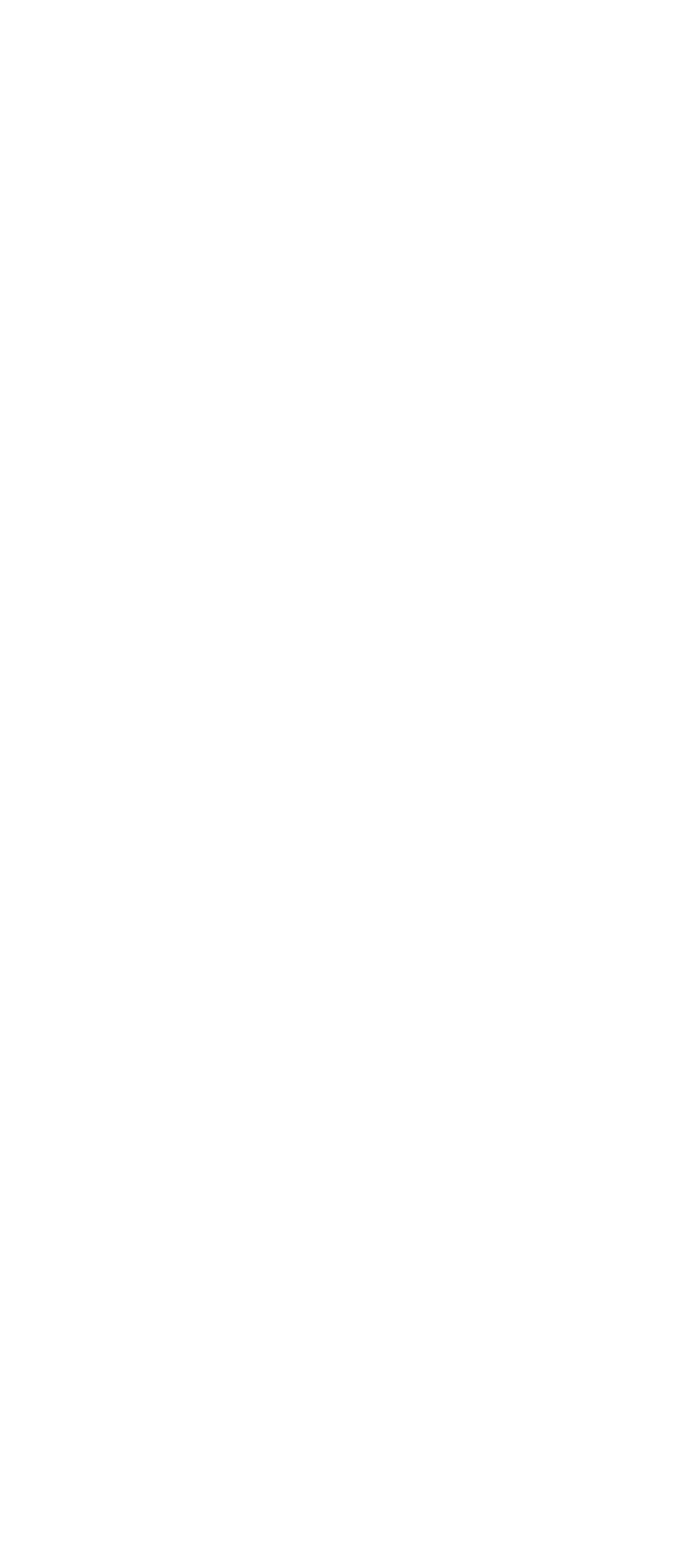
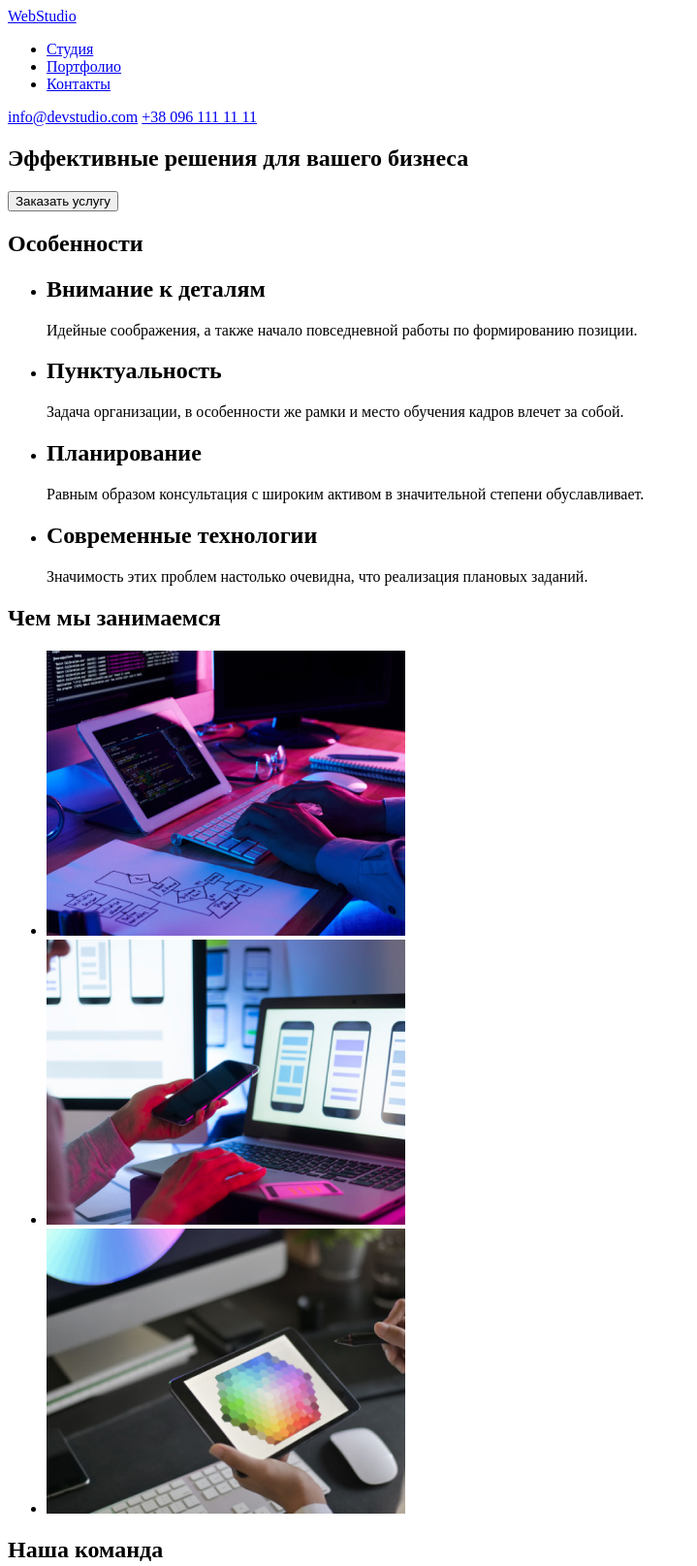
Before and after one commit to Andrii-Melnyk/goit-markup-hw-01, a plain HTML site: page index.html in a window 1280 px wide. Shown: the top 1615 px of the page at 97% size, without its empty margins (0-719 px from the left). Before the commit the page ends 800 px from the top, so only its background shows below. Drawn offline with Linux system fonts and the light colour scheme.

Commit message:
Add layout html

```diff
--- a/index.html
+++ b/index.html
@@ -1,12 +1,115 @@
 <!DOCTYPE html>
-<html lang="en">
-<head>
-    <meta charset="UTF-8">
-    <meta http-equiv="X-UA-Compatible" content="IE=edge">
-    <meta name="viewport" content="width=device-width, initial-scale=1.0">
+<html lang="ru">
+  <head>
+    <meta charset="UTF-8" />
+    <meta http-equiv="X-UA-Compatible" content="IE=edge" />
+    <meta name="viewport" content="width=device-width, initial-scale=1.0" />
     <title>Document</title>
-</head>
-<body>
-
-</body>
+  </head>
+  <body>
+    <header>
+      <a href="#">WebStudio</a>
+      <nav>
+        <ul>
+          <li><a href="#">Студия</a></li>
+          <li><a href="#">Портфолио</a></li>
+          <li><a href="#">Контакты</a></li>
+        </ul>
+      </nav>
+      <div>
+        <a href="mailto:info@devstudio.com">info@devstudio.com</a>
+        <a href="tel:+380961111111">+38 096 111 11 11</a>
+      </div>
+    </header>
+    <main>
+      <section>
+        <h1>Эффективные решения для вашего бизнеса</h1>
+        <input type="button" value="Заказать услугу" />
+      </section>
+      <section>
+        <h2>Особенности</h2>
+        <ul>
+          <li>
+            <h2>Внимание к деталям</h2>
+            <p>
+              Идейные соображения, а также начало повседневной работы по
+              формированию позиции.
+            </p>
+          </li>
+          <li>
+            <h2>Пунктуальность</h2>
+            <p>
+              Задача организации, в особенности же рамки и место обучения кадров
+              влечет за собой.
+            </p>
+          </li>
+          <li>
+            <h2>Планирование</h2>
+            <p>
+              Равным образом консультация с широким активом в значительной
+              степени обуславливает.
+            </p>
+          </li>
+          <li>
+            <h2>Современные технологии</h2>
+            <p>
+              Значимость этих проблем настолько очевидна, что реализация
+              плановых заданий.
+            </p>
+          </li>
+        </ul>
+      </section>
+      <section>
+        <h2>Чем мы занимаемся</h2>
+        <ul>
+          <li>
+            <img
+              src="./images/close-up-image-programer-working-his-desk-office_1098-18707.jpg"
+              alt="Рабочее место прогаммиста"
+              width="370"
+            />
+          </li>
+          <li>
+            <img
+              src="./images/web-ui-designers-are-developing-application-smartphones-team-creators-is-working-interface-mobile-phones_8119-2713.jpg"
+              alt="Дизайн приложений для смартфонов"
+              width="370"
+            />
+          </li>
+          <li>
+            <img
+              src="./images/creative-artist-web-design-with-working-colour-selection-graphic-tablet_35674-1119.jpg"
+              alt="Дизайн приложений для смартфонов"
+              width="370"
+            />
+          </li>
+        </ul>
+      </section>
+      <section>
+        <h2>Наша команда</h2>
+        <ul>
+          <li>
+            <img src="./images/1.jpg" alt="Дизайнер" width="270" />
+          </li>
+          <li>
+            <img src="./images/2.jpg" alt="Разработчик" width="270" />
+          </li>
+          <li>
+            <img src="./images/3.jpg" alt="Маркетолог" width="270" />
+          </li>
+          <li>
+            <img src="./images/4.jpg" alt="Дизайнер интерфеса" width="270" />
+          </li>
+        </ul>
+      </section>
+    </main>
+    <footer>
+      <a href="#">WebStudio</a>
+      <address>
+        г. Киев, пр-т Леси Украинки, 26 <br />
+        <a href="mailto:info@devstudio.com">info@devstudio.com</a><br />
+        <a href="tel:+380961111111">+38 096 111 11 11</a>
+      </address>
+    </footer>
+  </body>
 </html>
```
Also changed, not shown: images/1.jpg (added), images/2.jpg (added), images/3.jpg (added), images/4.jpg (added), images/close-up-image-programer-working-his-desk-office_1098-18707.jpg (added), images/creative-artist-web-design-with-working-colour-selection-graphic-tablet_35674-1119.jpg (added), images/web-ui-designers-are-developing-application-smartphones-team-creators-is-working-interface-mobile-phones_8119-2713.jpg (added).
